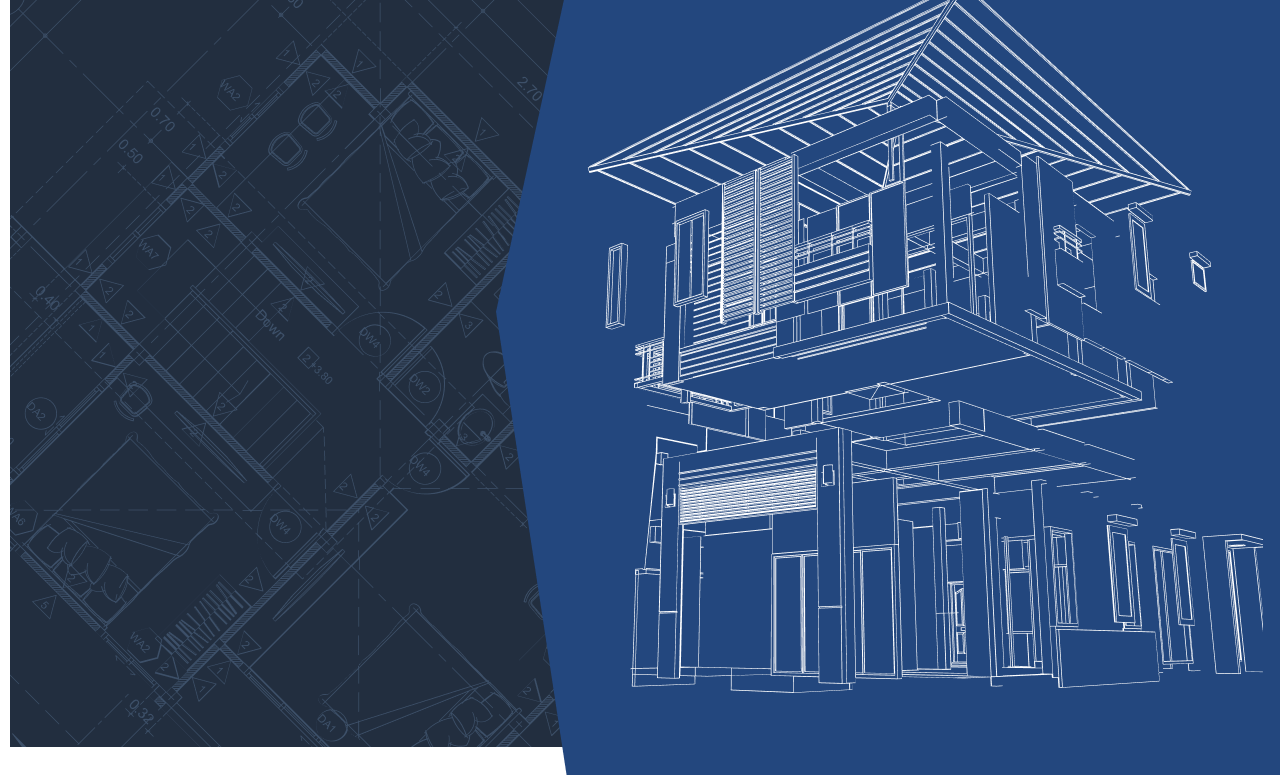
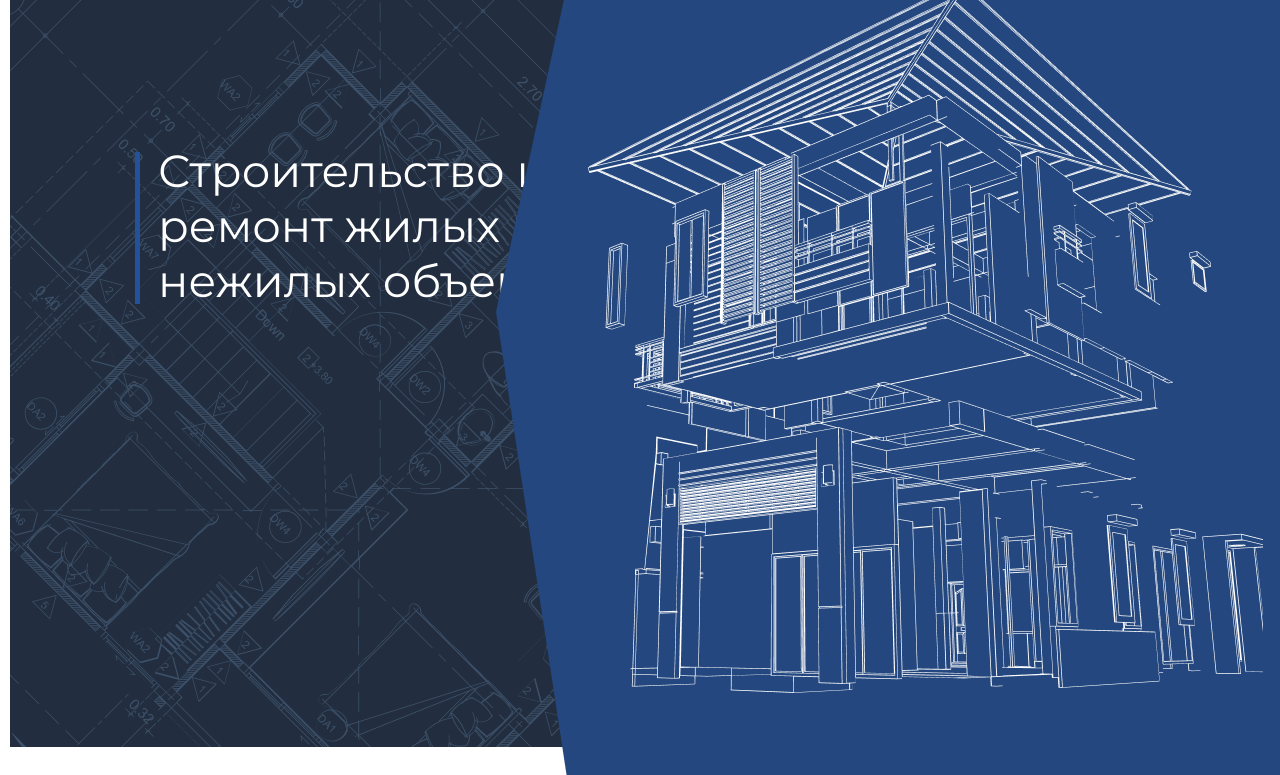
Before and after one commit to inna1993/AVTOINTERSTROI, a website: page app/index.html in a window 1280 px wide. Shown: the part 153-928 px from the top of the page. Drawn offline with nearby package versions, Linux system fonts and the light colour scheme.

Commit message:
Main title added.

```diff
--- a/app/index.html
+++ b/app/index.html
@@ -31,11 +31,14 @@
 		<div class="intro">
 			<div class="container">
 				<div class="row">
-					<div class="intro__col--50">
-						<p>
-						</p>
+					<div class="col--50">
+						<div class="main-title">
+							<h2 class="title--45">
+								Строительство и ремонт жилых и нежилых объектов
+							</h2>
+						</div>
 					</div>
-					<div class="intro__col--50">
+					<div class="col--50">
 						<img class="background_rectangle" src="images/dest/background_rectangle.png" alt="Background">
 						<img class="background_2" src="images/dest/background_2.png" alt="Construction">
 					</div>
--- a/app/scss/_intro.scss
+++ b/app/scss/_intro.scss
@@ -11,9 +11,11 @@
 		background-repeat: no-repeat;
 		background-blend-mode: soft-light;
 		min-height: 900px;
+		display: flex;
+		flex-flow: row nowrap;
 	}
 
-	&__col--50:last-child {
+	& .col--50 img:first-child {
 		position: absolute;
 		min-height: 928px;
 		right: 0;
@@ -27,4 +29,20 @@
 		z-index: 20;
 	}
 
+	& .main-title {
+		display: inline-block;
+		margin: 300px 0 0 148px;
+		text-align: left;
+		position: relative;
+	}
+
+	& .main-title:before {
+		position: absolute;
+		content: '';
+		width: 5px;
+		height: 152px;
+		top: 5px;
+		left: -23px;
+		background-color: #23529A;
+	}
 }
--- a/app/scss/_titles.scss
+++ b/app/scss/_titles.scss
@@ -0,0 +1,6 @@
+.title {
+	&--45 {
+		font: 400 45px/54.86px montserrat;
+		color: $white;
+	}
+}
```
Also changed, not shown: app/css/app.min.css.
